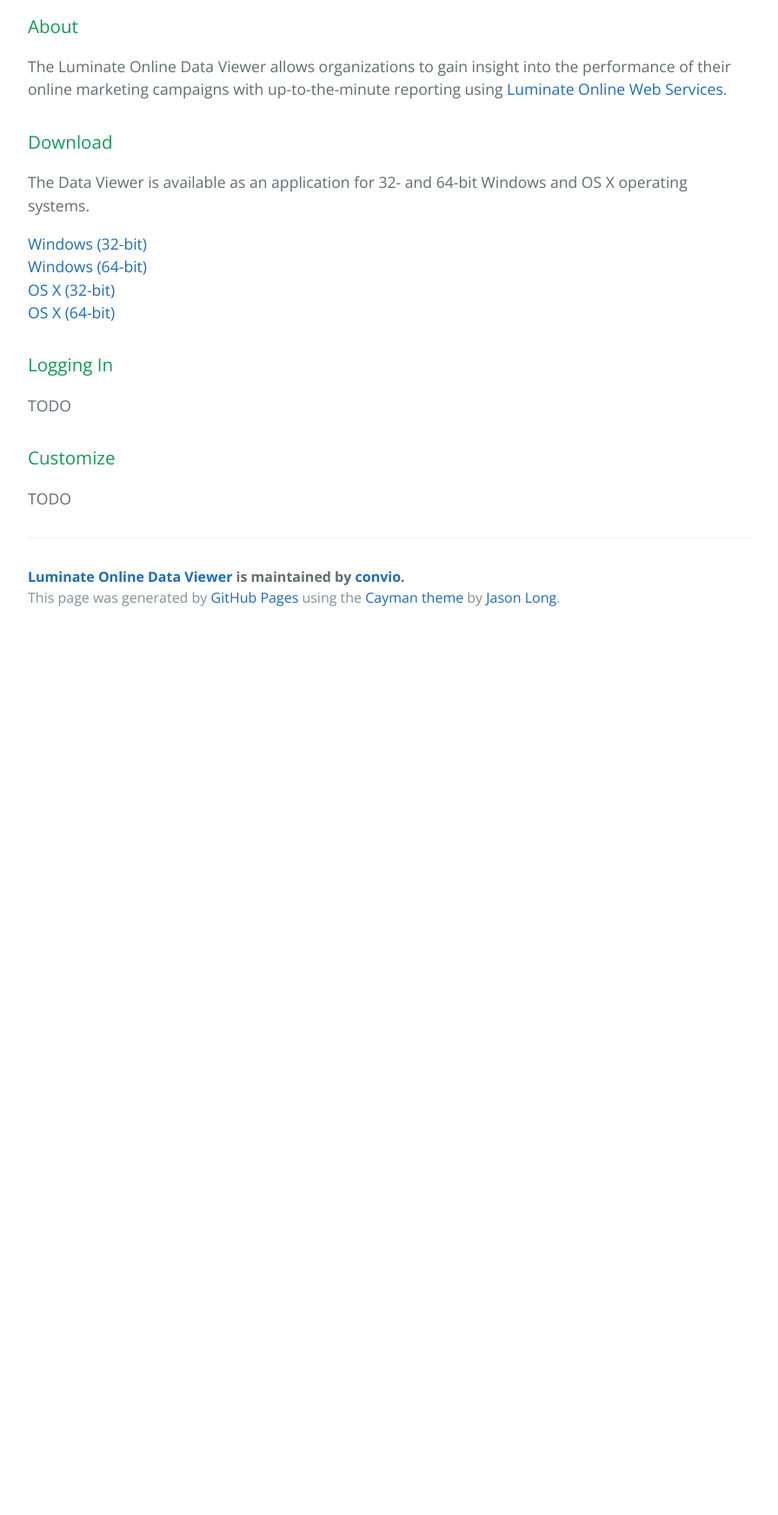
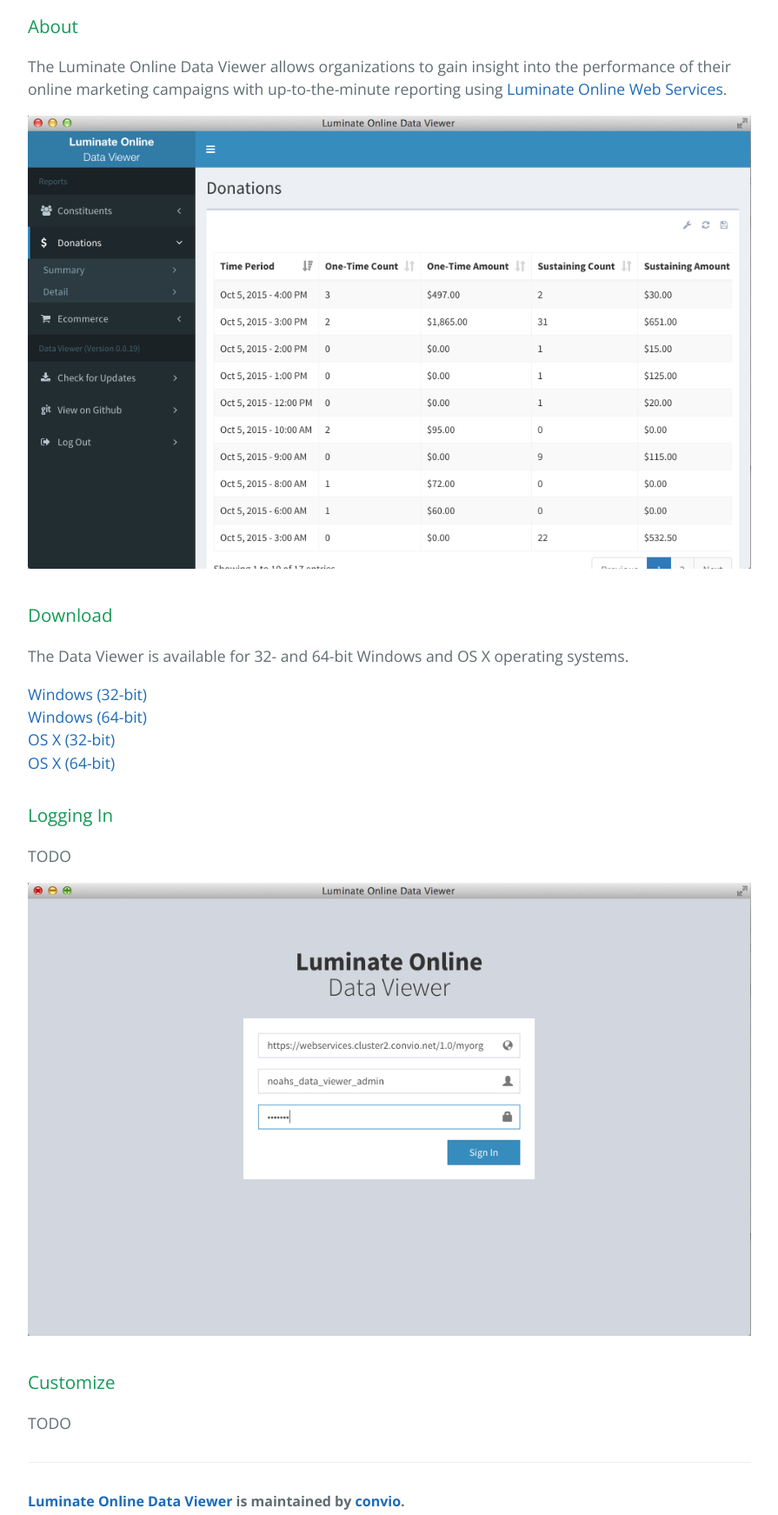
Before and after one commit to convio/luminate-online-data-viewer, a plain HTML site: page index.html in a window 1280 px wide. Shown: the part 400-2142 px from the top of the page at 87% size, without its empty margins (192-1087 px from the left). Before the commit the page ends 1131 px from the top, so only its background shows below. Drawn offline with nearby package versions, Linux system fonts and the light colour scheme.

Commit message:
Add screenshots

```diff
--- a/index.html
+++ b/index.html
@@ -23,17 +23,19 @@
 <a id="welcome-to-github-pages" class="anchor" href="#about" aria-hidden="true"><span class="octicon octicon-link"></span></a>About</h3>
 
 <p>The Luminate Online Data Viewer allows organizations to gain insight into the performance of their online marketing campaigns with up-to-the-minute reporting using <a href="http://open.convio.com/webservices/">Luminate Online Web Services</a>.</p>
+<p><img alt="Example Donations Report" src="screenshot-donation-report.png"></p>
 
 <h3>
 <a id="designer-templates" class="anchor" href="#download" aria-hidden="true"><span class="octicon octicon-link"></span></a>Download</h3>
 
-<p>The Data Viewer is available as an application for 32- and 64-bit Windows and OS X operating systems.</p>
+<p>The Data Viewer is available for 32- and 64-bit Windows and OS X operating systems.</p>
 <p><a href="https://github.com/convio/luminate-online-data-viewer/raw/master/download/win32.zip">Windows (32-bit)</a><br><a href="https://github.com/convio/luminate-online-data-viewer/raw/master/download/win64.zip">Windows (64-bit)</a><br><a href="https://github.com/convio/luminate-online-data-viewer/raw/master/download/osx32.zip">OS X (32-bit)</a><br><a href="https://github.com/convio/luminate-online-data-viewer/raw/master/download/osx64.zip">OS X (64-bit)</a></p>
 
 <h3>
 <a id="designer-templates" class="anchor" href="#logging-in" aria-hidden="true"><span class="octicon octicon-link"></span></a>Logging In</h3>
 
 <p>TODO</p>
+<p><img alt="Login Screen" src="screenshot-login.png"></p>
 
 <h3>
 <a id="creating-pages-manually" class="anchor" href="#customize" aria-hidden="true"><span class="octicon octicon-link"></span></a>Customize</h3>
--- a/params.json
+++ b/params.json
@@ -1,7 +1,7 @@
 {
   "name": "Luminate Online Data Viewer",
   "tagline": "A desktop application for Windows and OS X providing realtime reporting for Luminate Online.",
-  "body": "### About\r\nThe Luminate Online Data Viewer allows organizations to gain insight into the performance of their online marketing campaigns with up-to-the-minute reporting using [Luminate Online Web Services](http://open.convio.com/webservices/).\r\n\r\n### Download\r\nThe Data Viewer is available as an application for 32- and 64-bit Windows and OS X operating systems.\r\n[Windows (32-bit)](https://github.com/convio/luminate-online-data-viewer/raw/master/download/win32.zip)\r[Windows (64-bit)](https://github.com/convio/luminate-online-data-viewer/raw/master/download/win64.zip)\r[OS X (32-bit)](https://github.com/convio/luminate-online-data-viewer/raw/master/download/osx32.zip)\r[OS X (64-bit)](https://github.com/convio/luminate-online-data-viewer/raw/master/download/osx64.zip)\r\n\r\n### Logging In\r\nTODO\r\n\r\n### Customize\r\nTODO\r\n",
+  "body": "### About\r\nThe Luminate Online Data Viewer allows organizations to gain insight into the performance of their online marketing campaigns with up-to-the-minute reporting using [Luminate Online Web Services](http://open.convio.com/webservices/).\r\n![Example Donations Report](screenshot-donation-report.png)\r\n\r\n### Download\r\nThe Data Viewer is available for 32- and 64-bit Windows and OS X operating systems.\r\n[Windows (32-bit)](https://github.com/convio/luminate-online-data-viewer/raw/master/download/win32.zip)\r[Windows (64-bit)](https://github.com/convio/luminate-online-data-viewer/raw/master/download/win64.zip)\r[OS X (32-bit)](https://github.com/convio/luminate-online-data-viewer/raw/master/download/osx32.zip)\r[OS X (64-bit)](https://github.com/convio/luminate-online-data-viewer/raw/master/download/osx64.zip)\r\n\r\n### Logging In\r\nTODO\r\n![Login Screen](screenshot-login.png)\r\n\r\n### Customize\r\nTODO\r\n",
   "google": "",
   "note": "Don't delete this file! It's used internally to help with page regeneration."
 }
```
Also changed, not shown: screenshot-donation-report.png (added), screenshot-login.png (added).
